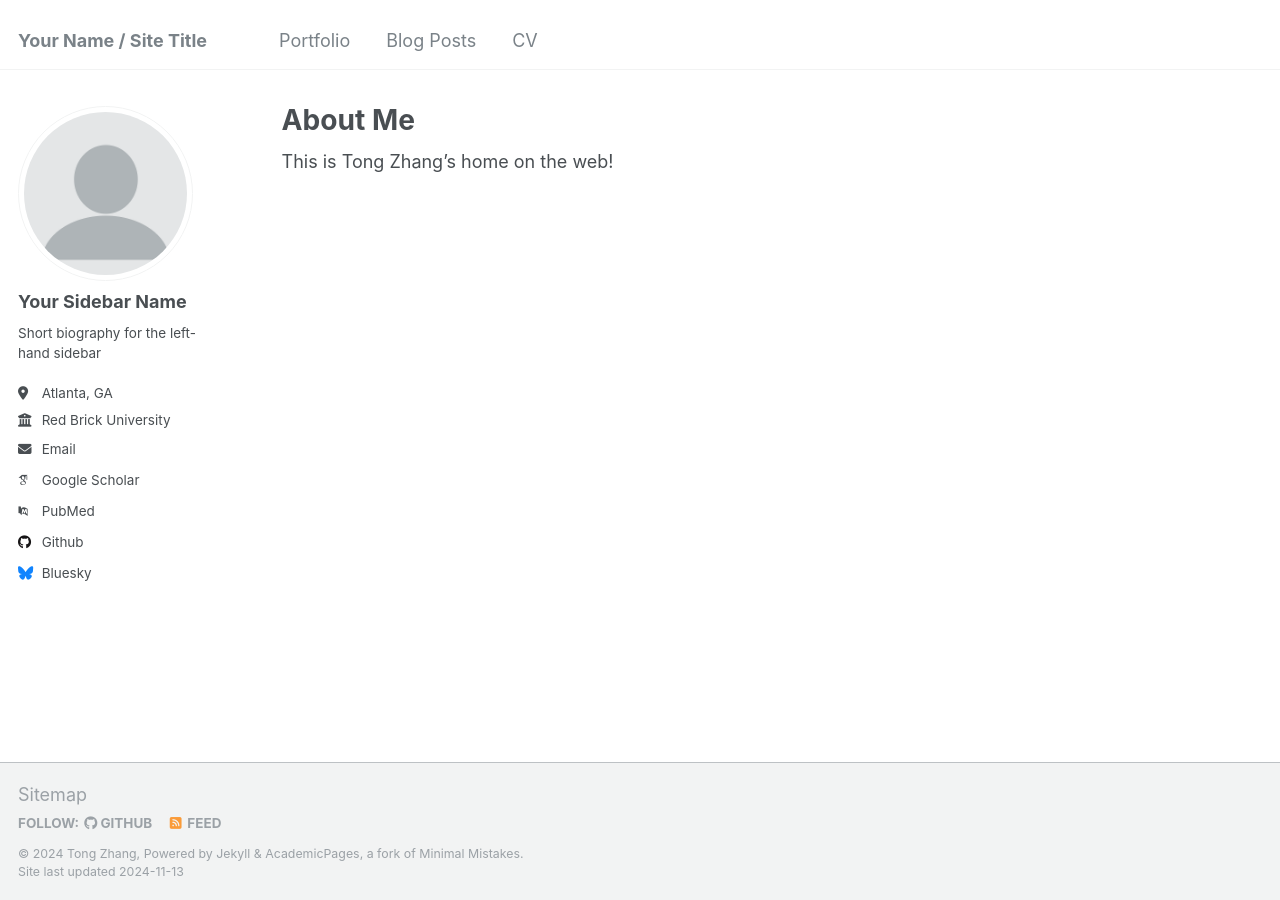
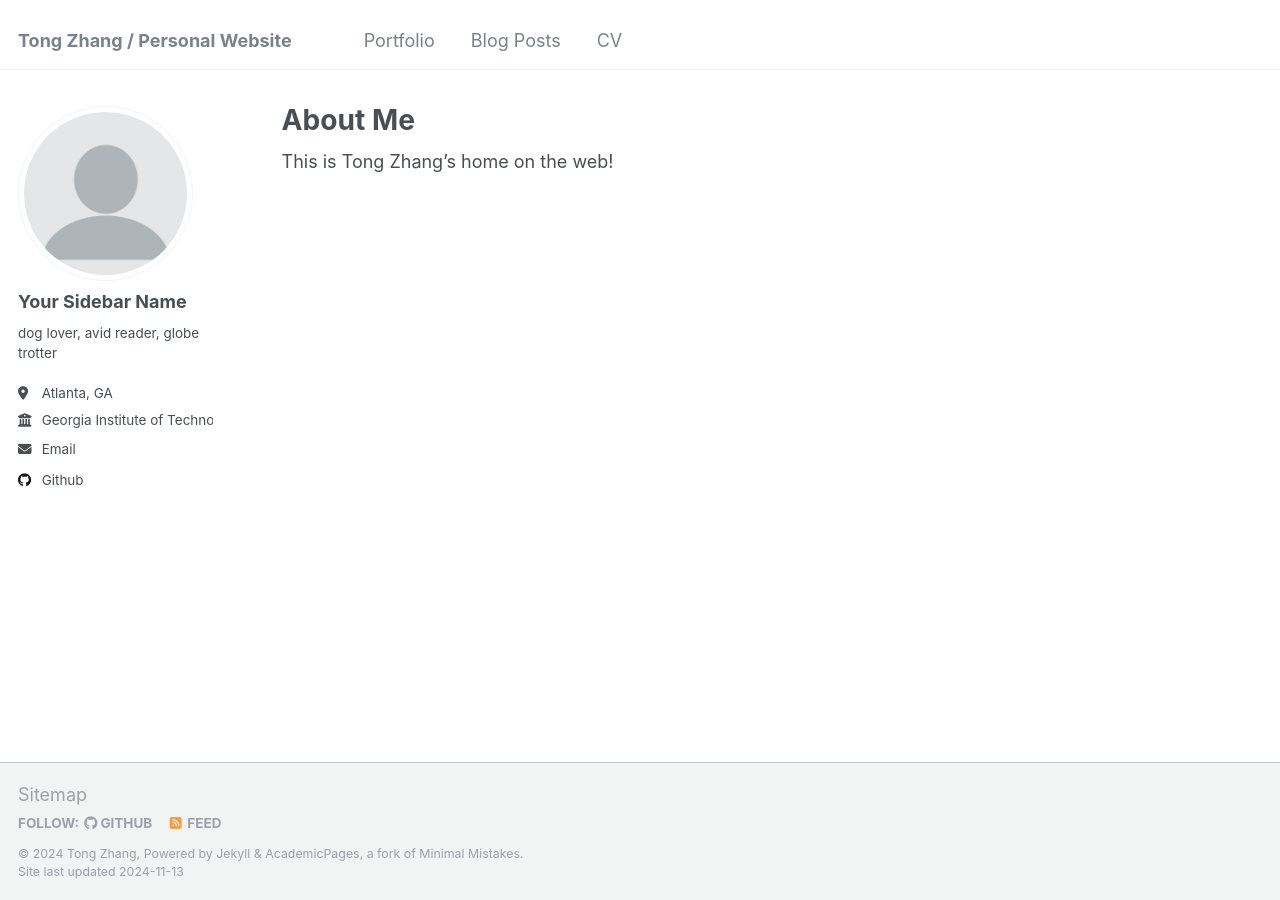
Before and after one commit to zt731/zt731.github.io, a Jekyll site: the page built from _pages/about.md, in a window 1280 px wide. Built offline with Jekyll 4.4.1, drawn with Linux system fonts in a browser that asks for light colours; some web fonts are replaced.

Commit message:
Update _config.yml

```diff
--- a/_config.yml
+++ b/_config.yml
@@ -8,7 +8,7 @@
 
 # Basic Site Settings
 locale                   : "en-US"
-title                    : "Your Name / Site Title"
+title                    : "Tong Zhang / Personal Website"
 title_separator          : "-"
 name                     : &name "Tong Zhang"
 description              : &description "personal description"
@@ -24,21 +24,21 @@ author:
   avatar           : "profile.png"
   name             : "Your Sidebar Name"
   pronouns         : # example: "she/her"
-  bio              : "Short biography for the left-hand sidebar"
+  bio              : "dog lover, avid reader, globe trotter"
   location         : "Atlanta, GA"
-  employer         : "Red Brick University"
+  employer         : "Georgia Institute of Technology"
   uri              : # URL
   email            : "jangtong7.31@gmail.com"
 
   # Academic websites
-  arxiv            : # URL - Update with the correct link to your profile
-  googlescholar    : "https://scholar.google.com/citations?user=PS_CX0AAAAAJ"
-  impactstory      : # URL
+  #arxiv            : # URL - Update with the correct link to your profile
+  #googlescholar    : "https://scholar.google.com/citations?user=PS_CX0AAAAAJ"
+  #impactstory      : # URL
   #orcid            : "http://orcid.org/yourorcidurl"
-  semantic         : # URL
-  pubmed           : "https://www.ncbi.nlm.nih.gov/pubmed/?term=john+snow"
-  researchgate     : # URL
-  scopus           : # URL
+  #semantic         : # URL
+  #pubmed           : "https://www.ncbi.nlm.nih.gov/pubmed/?term=john+snow"
+  #researchgate     : # URL
+  #scopus           : # URL
 
   # Repositories and software development
   bitbucket        : # Username - Update with your username on the site
@@ -49,14 +49,14 @@ author:
   stackoverflow    : # User number or user number and name (i.e., use "1" or "1/jeff-atwood")
 
   # Social media
-  bluesky          : "bsky.app" # Replace this with you Bluesky username
-  facebook         : # Username
+  #bluesky          : "bsky.app" # Replace this with you Bluesky username
+  #facebook         : # Username
   flickr           : # Username
   foursquare       : # Username
   goodreads        : # Username
   google_plus      : # Username
   keybase          : # Username
-  instagram        : # Username
+  instagram        : # piinkgrapefruit
   lastfm           : # Username
   linkedin         : # Username
   mastodon         : # URL
@@ -71,7 +71,7 @@ author:
   weibo            : # Username
   wikipedia        : # Username
   xing             : # Username
-  youtube          : # Username
+  youtube          : # thebookremedy
   zhihu            : # Username
 
 # Publication Category - The following the list of publication categories and their headings
```
